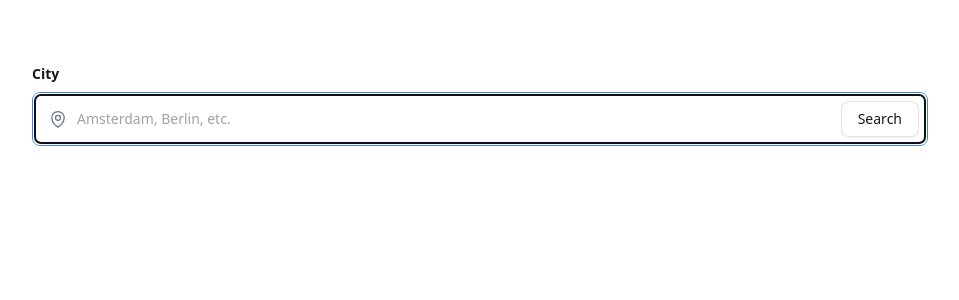
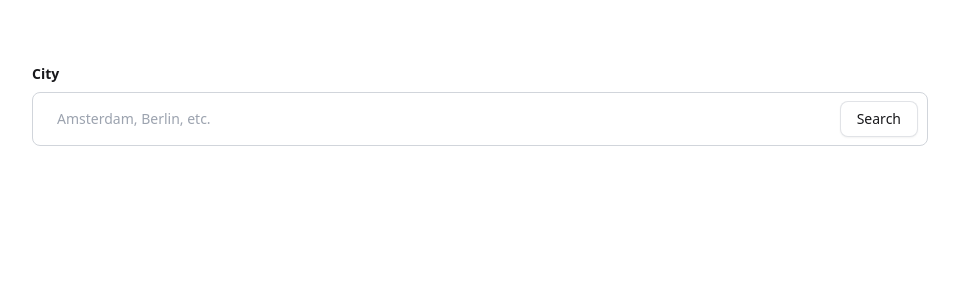
Before and after one commit to suyalcinkaya/bike, a Next.js app: page / in a window 1280 px wide. Shown: the top 300 px of the page, without its empty margins (160-1119 px from the left). Built offline with nearby package versions, Linux system fonts and the light colour scheme.

Commit message:
chore: apply advanced optimizations for swr

```diff
--- a/package.json
+++ b/package.json
@@ -12,7 +12,7 @@
     "next": "12.3.1",
     "react": "18.2.0",
     "react-dom": "18.2.0",
-    "swr": "^1.3.0"
+    "swr": "2.0.0-beta.1"
   },
   "devDependencies": {
     "@types/node": "18.8.2",
--- a/src/components/BikeList/BikeList.tsx
+++ b/src/components/BikeList/BikeList.tsx
@@ -6,34 +6,34 @@ const DynamicLink = dynamic(() => import('next/link'))
 // --- Components
 import Status from 'components/Status/Status'
 import Pagination from 'components/Pagination/Pagination'
-const DynamicSkeleton = dynamic(() => import('components/Skeleton/Skeleton'))
 
 // --- Types
-import { IBikeListProps, IBike } from 'components/BikeList/BikeList.types'
+import { IBikeListProps } from 'components/BikeList/BikeList.types'
 
-const BikeList = ({
-  initialBikesData,
-  initialCountData,
-  searchText,
-  currentPage,
-  setCurrentPage
-}: IBikeListProps) => {
+// --- Others
+import { useContextProvider } from 'providers/ContextProvider'
+
+const BikeList = ({ initialBikesData, initialCountData }: IBikeListProps) => {
+  const { searchText, currentPage, shouldFetchBikesData } = useContextProvider()
+
   /**
    * The `location` parameter is ignored unless `stolenness` parameter is "proximity"
    * See: https://bikeindex.org/documentation/api_v3#!/search/GET_version_search_format_get_0
    */
-  const { data: bikesData, isValidating } = useSWR<{ bikes: IBike[] }, Error>(
-    `${
+  const { data: bikesData, isLoading } = useSWR(
+    shouldFetchBikesData && searchText && currentPage
+      ? `${
           process.env.NEXT_PUBLIC_SEARCH_API
         }?page=${currentPage}&per_page=25&stolenness=proximity&location=${encodeURIComponent(
           searchText
-    )}`,
+        )}`
+      : null,
     {
       fallbackData: initialBikesData
     }
   )
 
-  if (bikesData?.bikes?.length === 0 && !isValidating) {
+  if (bikesData?.bikes?.length === 0 && !isLoading) {
     return (
       <div className="grid place-items-center gap-2">
         <p>No data found. Try to type another city.</p>
@@ -44,21 +44,12 @@ const BikeList = ({
   return (
     <>
       <div className="flex flex-col overflow-hidden bg-white md:rounded-lg border md:border-gray-200 -mx-8 md:mx-0">
-        {isValidating && (
-          <div className="flex flex-col gap-10 p-6">
-            <DynamicSkeleton />
-            <DynamicSkeleton />
-            <DynamicSkeleton />
-          </div>
-        )}
-        {!isValidating &&
-          bikesData?.bikes.map((bike) => (
+        <Pagination initialCountData={initialCountData} />
+        {bikesData?.bikes.map((bike) => (
           <Fragment key={bike.id}>
             <DynamicLink href={`/bike/${bike.id}`} className="item-link">
               <span className="col-span-6 lg:col-span-4">
-                  <span className="line-clamp-1 font-semibold">
-                    {bike.title}
-                  </span>
+                <span className="line-clamp-1 font-semibold">{bike.title}</span>
               </span>
               <span className="hidden lg:block lg:col-span-3">
                 <span className="flex items-center gap-2">
@@ -101,12 +92,9 @@ const BikeList = ({
             </DynamicLink>
           </Fragment>
         ))}
-        <Pagination
-          initialCountData={initialCountData}
-          searchText={searchText}
-          currentPage={currentPage}
-          setCurrentPage={setCurrentPage}
-        />
+        {bikesData?.bikes && bikesData?.bikes?.length > 15 && (
+          <Pagination initialCountData={initialCountData} />
+        )}
       </div>
     </>
   )
--- a/src/components/BikeList/BikeList.types.ts
+++ b/src/components/BikeList/BikeList.types.ts
@@ -12,7 +12,4 @@ export interface IBike {
 export interface IBikeListProps {
   initialBikesData: IInitialBikesData
   initialCountData: IInitialCountData
-  searchText: string
-  currentPage: number
-  setCurrentPage: React.Dispatch<React.SetStateAction<number>>
 }
--- a/src/components/Pagination/Pagination.types.ts
+++ b/src/components/Pagination/Pagination.types.ts
@@ -4,7 +4,4 @@ export interface IInitialCountData {
 
 export interface IPaginationProps {
   initialCountData: IInitialCountData
-  searchText: string
-  currentPage: number
-  setCurrentPage: React.Dispatch<React.SetStateAction<number>>
 }
--- a/src/components/SearchInput/SearchInput.tsx
+++ b/src/components/SearchInput/SearchInput.tsx
@@ -1,17 +1,29 @@
-// --- Types
-import { ISearchInputProps } from 'components/SearchInput/SearchInput.types'
+import { useContextProvider } from 'providers/ContextProvider'
+import { DEFAULT_PAGE } from 'utils/utils'
 
-const SearchInput = ({
-  defaultValue,
-  onFormSubmit,
-  isDisabled
-}: ISearchInputProps) => {
+const SearchInput = () => {
+  const {
+    shouldFetchBikesData,
+    setShouldFetchBikesData,
+    searchText,
+    setSearchText,
+    setCurrentPage,
+    setShouldFetchCountData
+  } = useContextProvider()
+
   const onSubmit = (event: React.SyntheticEvent) => {
     event.preventDefault()
     const formData = new FormData(event.target as HTMLFormElement)
     const data = Object.fromEntries(formData)
     const { search } = data
-    onFormSubmit(search as string)
+
+    // If text is different
+    if (searchText !== search) {
+      setCurrentPage(DEFAULT_PAGE) // Reset the `currentPage` on form submit if the `searchText` has changed
+      setShouldFetchCountData(true)
+      setSearchText(search as string)
+      if (!shouldFetchBikesData) setShouldFetchBikesData(true)
+    }
   }
 
   return (
@@ -20,44 +32,16 @@ const SearchInput = ({
         City
       </label>
       <div className="relative">
-        <div className="flex items-center absolute inset-y-0 left-4 pointer-events-none">
-          <svg
-            aria-hidden="true"
-            xmlns="http://www.w3.org/2000/svg"
-            fill="none"
-            viewBox="0 0 24 24"
-            strokeWidth="1.5"
-            stroke="currentColor"
-            className="w-5 h-5 text-gray-500"
-          >
-            <path
-              strokeLinecap="round"
-              strokeLinejoin="round"
-              d="M15 10.5a3 3 0 11-6 0 3 3 0 016 0z"
-            />
-            <path
-              strokeLinecap="round"
-              strokeLinejoin="round"
-              d="M19.5 10.5c0 7.142-7.5 11.25-7.5 11.25S4.5 17.642 4.5 10.5a7.5 7.5 0 1115 0z"
-            />
-          </svg>
-        </div>
         <input
-          ref={(element) => element?.focus?.()}
           type="search"
           id="city-search"
           name="search"
           className="input"
           placeholder="Amsterdam, Berlin, etc."
-          defaultValue={defaultValue}
-          disabled={isDisabled}
+          defaultValue={searchText}
           required
         />
-        <button
-          type="submit"
-          className="btn absolute right-[9px] bottom-[9px]"
-          disabled={isDisabled}
-        >
+        <button type="submit" className="btn absolute right-2.5 bottom-[9px]">
           Search
         </button>
       </div>
--- a/src/components/SearchInput/SearchInput.types.ts
+++ /dev/null
@@ -1,5 +0,0 @@
-export interface ISearchInputProps {
-  defaultValue?: string
-  onFormSubmit: (value: string) => void
-  isDisabled?: boolean
-}
--- a/src/pages/_app.tsx
+++ b/src/pages/_app.tsx
@@ -9,16 +9,19 @@ import PageLayout from 'layouts/PageLayout'
 import type { AppProps } from 'next/app'
 
 // --- Others
+import { ContextProvider } from 'providers/ContextProvider'
 import { fetcher } from 'utils/utils'
 import 'styles/global.css'
 
 interface CustomPageProps {
   error: { statusCode: number; message?: string } | null | undefined
   statusCode?: number
+  initialLocation: string
+  initialPage: number
 }
 
 function MyApp({ Component, pageProps }: AppProps<CustomPageProps>) {
-  const { error, statusCode } = pageProps
+  const { error, statusCode, initialLocation, initialPage, ...rest } = pageProps
   if (error) {
     return (
       <DynamicErrorPage statusCode={error.statusCode} title={error.message} />
@@ -34,11 +37,17 @@ function MyApp({ Component, pageProps }: AppProps<CustomPageProps>) {
       value={{
         fetcher,
         onError: (error) => <DynamicErrorPage statusCode={error.status} />,
-        revalidateOnFocus: false
+        revalidateOnFocus: false,
+        keepPreviousData: true
       }}
     >
       <PageLayout>
-        <Component {...pageProps} />
+        <ContextProvider
+          initialLocation={initialLocation}
+          initialPage={initialPage}
+        >
+          <Component {...rest} />
+        </ContextProvider>
       </PageLayout>
     </SWRConfig>
   )
--- a/src/pages/index.tsx
+++ b/src/pages/index.tsx
@@ -1,6 +1,4 @@
-import { useState, useEffect } from 'react'
 import Head from 'next/head'
-import { useRouter } from 'next/router'
 import dynamic from 'next/dynamic'
 
 // --- Components
@@ -13,6 +11,7 @@ import { IBike } from 'components/BikeList/BikeList.types'
 import { IInitialCountData } from 'components/Pagination/Pagination.types'
 
 // --- Others
+import { useContextProvider } from 'providers/ContextProvider'
 import { DEFAULT_PAGE, DEFAULT_LOCATION } from 'utils/utils'
 
 export interface IInitialBikesData {
@@ -22,40 +21,10 @@ export interface IInitialBikesData {
 interface IHomeProps {
   initialBikesData: IInitialBikesData
   initialCountData: IInitialCountData
-  initialLocation: string
-  initialPage: number
 }
 
-const Home: NextPage<IHomeProps> = ({
-  initialBikesData,
-  initialCountData,
-  initialLocation,
-  initialPage
-}) => {
-  const router = useRouter()
-  const [currentPage, setCurrentPage] = useState<number>(initialPage)
-  const [searchText, setSearchText] = useState<string>(initialLocation)
-
-  useEffect(() => {
-    if (searchText && currentPage) {
-      router.push(
-        {
-          pathname: '/',
-          query: {
-            location: searchText,
-            page: currentPage
-          }
-        },
-        undefined,
-        { shallow: true }
-      )
-    }
-  }, [searchText, currentPage])
-
-  const onFormSubmit = (value: string) => {
-    if (searchText !== value) setCurrentPage(DEFAULT_PAGE) // Reset the `currentPage` on form submit if the `searchText` has changed
-    setSearchText(value)
-  }
+const Home: NextPage<IHomeProps> = ({ initialBikesData, initialCountData }) => {
+  const { searchText, currentPage } = useContextProvider()
 
   return (
     <>
@@ -65,12 +34,9 @@ const Home: NextPage<IHomeProps> = ({
         }`}</title>
       </Head>
       <div className="flex flex-col gap-8">
-        <SearchInput defaultValue={searchText} onFormSubmit={onFormSubmit} />
+        <SearchInput />
         {searchText && currentPage && (
           <DynamicBikeList
-            searchText={searchText}
-            currentPage={currentPage}
-            setCurrentPage={setCurrentPage}
             initialBikesData={initialBikesData}
             initialCountData={initialCountData}
           />
@@ -149,6 +115,7 @@ export const getServerSideProps: GetServerSideProps = async (context) => {
       initialCountData: {
         proximity
       },
+      // For the Context Provider
       initialLocation: locationQueryParam,
       initialPage: Number(pageQueryParam)
     }
--- /dev/null
+++ b/src/providers/ContextProvider.tsx
@@ -0,0 +1,81 @@
+import {
+  createContext,
+  Dispatch,
+  ReactNode,
+  SetStateAction,
+  useContext,
+  useEffect,
+  useState
+} from 'react'
+import { useRouter } from 'next/router'
+
+interface IContext {
+  searchText: string
+  setSearchText: Dispatch<SetStateAction<string>>
+  currentPage: number
+  setCurrentPage: Dispatch<SetStateAction<number>>
+  shouldFetchBikesData: boolean
+  setShouldFetchBikesData: Dispatch<SetStateAction<boolean>>
+  shouldFetchCountData: boolean
+  setShouldFetchCountData: Dispatch<SetStateAction<boolean>>
+}
+
+interface IContextProvider {
+  children: ReactNode
+  initialPage: number
+  initialLocation: string
+}
+
+const Context = createContext<IContext | null>(null)
+
+export function ContextProvider({
+  children,
+  initialPage,
+  initialLocation
+}: IContextProvider) {
+  const router = useRouter()
+  const [currentPage, setCurrentPage] = useState<number>(initialPage)
+  const [searchText, setSearchText] = useState<string>(initialLocation)
+  const [shouldFetchBikesData, setShouldFetchBikesData] =
+    useState<boolean>(false)
+  const [shouldFetchCountData, setShouldFetchCountData] =
+    useState<boolean>(false)
+
+  useEffect(() => {
+    if (searchText && currentPage) {
+      router.push(
+        {
+          pathname: '/',
+          query: {
+            location: searchText,
+            page: currentPage
+          }
+        },
+        undefined,
+        { shallow: true }
+      )
+    }
+    // eslint-disable-next-line react-hooks/exhaustive-deps
+  }, [searchText, currentPage])
+
+  return (
+    <Context.Provider
+      value={{
+        searchText,
+        setSearchText,
+        currentPage,
+        setCurrentPage,
+        shouldFetchBikesData,
+        setShouldFetchBikesData,
+        shouldFetchCountData,
+        setShouldFetchCountData
+      }}
+    >
+      {children}
+    </Context.Provider>
+  )
+}
+
+export function useContextProvider() {
+  return useContext(Context) as IContext
+}
--- a/src/styles/global.css
+++ b/src/styles/global.css
@@ -52,12 +52,12 @@
   }
 
   .input {
-    @apply block p-4 pl-11 w-full text-sm bg-white rounded-lg border border-gray-300;
+    @apply block p-4 pl-6 w-full text-sm bg-white rounded-lg border border-gray-300;
     @apply enabled:focus:ring-blue-500 enabled:focus:border-blue-500 disabled:opacity-50 disabled:bg-gray-50;
   }
 
   .item-link {
-    @apply grid grid-cols-10 items-center py-4 px-6 bg-white text-sm border-b last:border-none transition-colors overflow-hidden;
+    @apply grid grid-cols-10 items-center py-4 px-6 text-sm first-of-type:border-t border-b transition-colors overflow-hidden;
     @apply hover:cursor-pointer hover:bg-gray-50;
     @apply focus:outline-none focus:bg-gray-50 focus:ring-2 focus:ring-inset focus:ring-blue-500;
   }
```
Also changed, not shown: src/components/Pagination/Pagination.tsx (+21 -26 lines), src/components/Skeleton/Skeleton.tsx (deleted, +0 -10 lines), 1 other file (tests, documents, lock files or other folders). Lines whose indentation alone changed are shown as unchanged.
